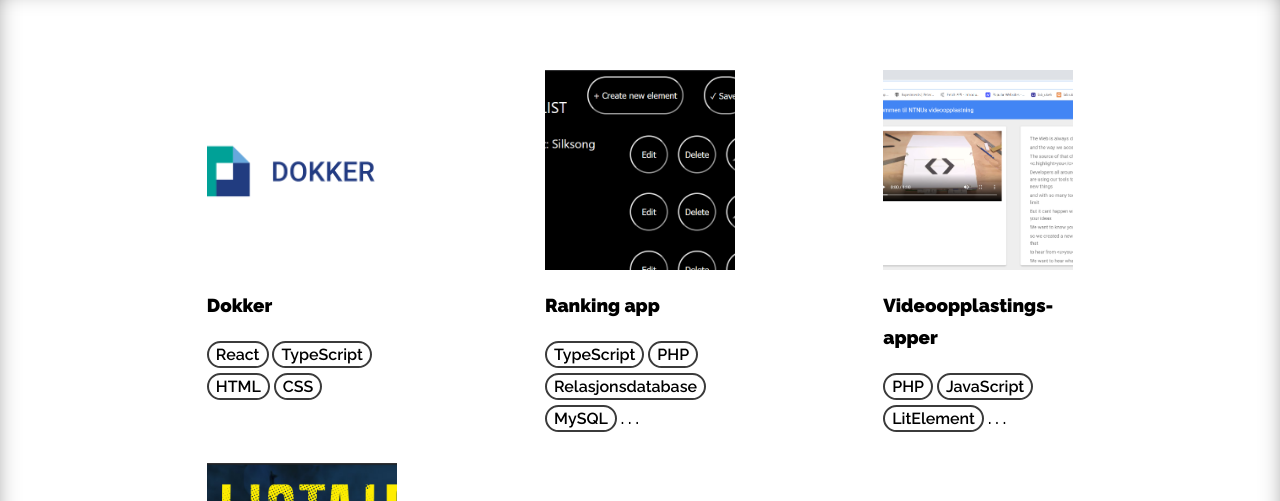
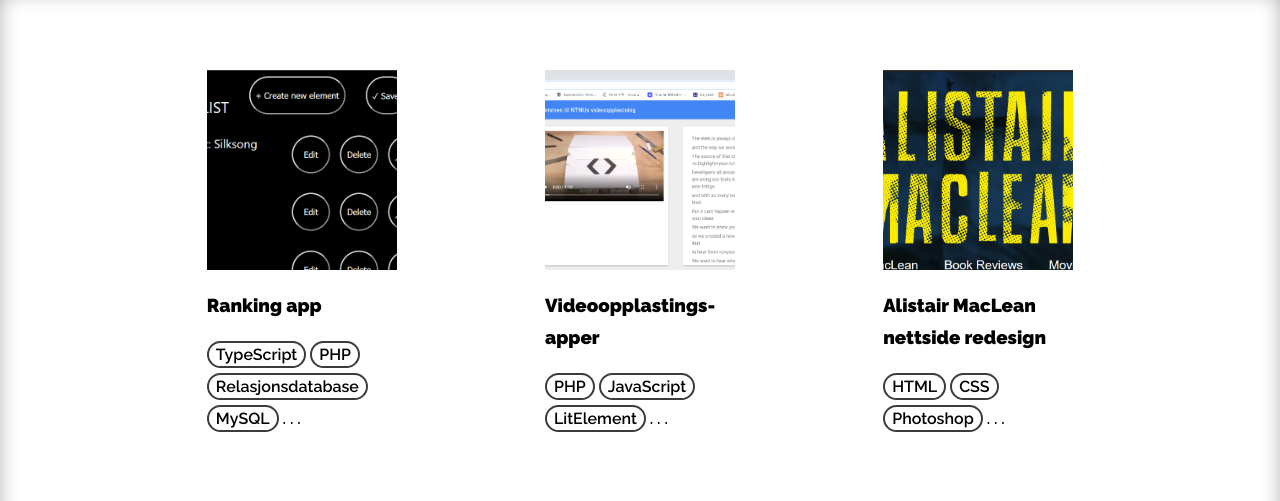
Before and after one commit to paalss/portfolio, a React (Create React App) app: page /portfolio/webwork in a window 1280 px wide. Shown: the part 199-700 px from the top of the page. Built offline with nearby package versions, Linux system fonts and the light colour scheme.

Commit message:
lagde page Template for å enkelt kunne lage nye sider og fjernet Dokker siden inntil videre

```diff
--- a/src/pages/Home.js
+++ b/src/pages/Home.js
@@ -100,7 +100,6 @@ export function GraphicworkLinks() {
           );
         })}
         <SquareLink desktopEmptySpace />
-        <SquareLink desktopEmptySpace />
       </div>
     </>
   );
--- a/src/pagesInfo.js
+++ b/src/pagesInfo.js
@@ -7,7 +7,7 @@ import { lazy } from "react";
 // home
 import photo from "./images/cvphoto2.jpg";
 // webwork
-import dokkerImg from "./images/dokker/dokkerlogo2.png";
+// import dokkerImg from "./images/dokker/dokkerlogo2.png";
 import rankingappImg from "./images/rankingapp/rankingapp.png";
 import videoopplastingImg from "./images/www-teknologi/prosjekt2-5-videoside.png";
 import macleanImg from "./images/maclean/alistairmaclean.png";
@@ -26,7 +26,7 @@ import galleryImg from "./images/gallery/gallery1.png";
 const Home = lazy(() => import("./pages/Home"));
 // webwork
 const Webwork = lazy(() => import("./pages/Webwork"));
-const Dokker = lazy(() => import("./pages/Dokker"));
+// const Dokker = lazy(() => import("./pages/Dokker"));
 const Rankingapp = lazy(() => import("./pages/Rankingapp"));
 const Videoopplasting = lazy(() => import("./pages/Videoopplasting"));
 const Maclean = lazy(() => import("./pages/Maclean"));
@@ -65,15 +65,15 @@ const pagesInfo = [
     title: "Nettsider",
     page: <Webwork />,
     subpages: [
-      {
-        id: 3,
-        path: "/webwork/dokker",
-        title: "Dokker",
-        page: <Dokker />,
-        imgSrc: dokkerImg,
-        imgAlt: "Dokker logo",
-        tools: ["React", "TypeScript", "HTML", "CSS"],
-      },
+      // {
+      //   id: 3,
+      //   path: "/webwork/dokker",
+      //   title: "Dokker",
+      //   page: <Dokker />,
+      //   imgSrc: dokkerImg,
+      //   imgAlt: "Dokker logo",
+      //   tools: ["React", "TypeScript", "HTML", "CSS"],
+      // },
       {
         id: 4,
         path: "/webwork/rankingapp",
```
Also changed, not shown: src/pages/Template.js (added, +28 -0 lines).
